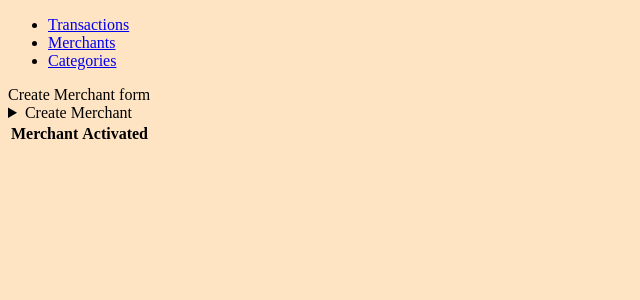
After one commit to Htf-01/Spending-Tracker_Money-Tree, a Flask app: page /merchants in a window 1280 px wide. The commit adds this page. Shown: the top 300 px of the page, without its empty margins (0-640 px from the left). Run offline with Flask 2, Linux system fonts and the light colour scheme; data that the repository does not hold is empty; some libraries are stand-ins or nearby versions.

Commit message:
add merchant & category  activation page

```diff
--- a/app.py
+++ b/app.py
@@ -2,12 +2,16 @@ from flask import Flask, render_template
 
 # Import Controllers
 from controllers.transaction_controller import transaction_blueprint
+from controllers.merchant_controller import merchant_blueprint
+from controllers.category_controller import category_blueprint
 
 
 app = Flask(__name__)
 
 # Import Blueprints
 app.register_blueprint(transaction_blueprint)
+app.register_blueprint(merchant_blueprint)
+app.register_blueprint(category_blueprint)
 
 @app.route('/')
 def home():
--- /dev/null
+++ b/controllers/merchant_controller.py
@@ -0,0 +1,43 @@
+from flask import Flask, Blueprint, render_template, redirect, request
+
+from repositories import merchant_repository
+
+from models.merchant import Merchant
+
+
+merchant_blueprint = Blueprint("merchants", __name__)
+
+# Index
+@merchant_blueprint.route("/merchants")
+def merchants():
+
+    merchants = merchant_repository.select_all()
+
+    return render_template("merchants/index.html", all_merchants = merchants)
+
+# New
+
+# Create
+@merchant_blueprint.route("/merchants", methods = ['POST'])
+def create_merchant():
+
+    merchant = merchant_repository.select_by_name(request.form['name'])
+
+    if merchant == False:
+        merchant_repository.save(Merchant(request.form['name']))
+
+    return redirect('/merchants')
+
+# Show
+# Edit
+# Update
+@merchant_blueprint.route("/merchants/<id>", methods = ['POST'])
+def update_merchant(id):
+
+    if request.form['action'] == 'action':
+        merchant = merchant_repository.select(id)
+        merchant_repository.update_activated(merchant)
+
+    return redirect('/merchants')
+
+# Delete
--- a/repositories/merchant_repository.py
+++ b/repositories/merchant_repository.py
@@ -16,13 +16,27 @@ def save(merchant):
 def select_all():
     merchants = []
 
-    sql = "SELECT * FROM merchants"
+    sql = "SELECT * FROM merchants order by activated desc, name"
     results = run_sql(sql)
 
     for row in results:
         merchant = Merchant(row['name'], row['activated'], row['id'])
         merchants.append(merchant)
     return merchants
+
+def select_all_activated():
+    merchants = []
+
+    sql = "SELECT * FROM merchants where activated = True order by name"
+    results = run_sql(sql)
+
+    for row in results:
+        merchant = Merchant(row['name'], row['activated'], row['id'])
+        merchants.append(merchant)
+    return merchants
+
+
+
 
 def select(id):
     merchant = None
--- a/templates/base.html
+++ b/templates/base.html
@@ -10,6 +10,12 @@
 <body>
 
 <header>
+    <ul>
+        <li><a href="/transactions">Transactions</a></li>
+        <li><a href="/merchants">Merchants</a></li>
+        <li><a href="/categories">Categories</a></li>
+    </ul>
+
 </header>
 
 <main>
--- /dev/null
+++ b/templates/merchants/index.html
@@ -0,0 +1,36 @@
+{% extends 'base.html'%}
+{% block content %}
+
+Create Merchant form
+<details>
+    <summary>Create Merchant</summary>
+    <form action="/merchants" method="post">
+        <input type="text" name ='name'>
+        <input type="submit">
+    </form>
+</details>
+
+<table>
+    <tr>
+        <th>Merchant</th>
+        <th>Activated</th>
+    </tr>
+    {% for merchant in all_merchants %}
+    <tr>
+        <th>{{merchant.name}}</th>
+        <th>
+            <p>{{merchant.id}}</p>
+            <form action="/merchants/{{merchant.id}}" method="post">
+                {% if merchant.activated == True %}
+                    <button type="submit" name="action" value ="action">Deactivate</button>
+                {% else %}
+                    <button type="submit" name="action" value ="action">Activate</button>
+                {% endif %}
+            </form>
+        </th>
+    </tr>
+    {% endfor %}
+</table>
+
+
+{% endblock %}
```
Also changed, not shown: controllers/category_controller.py (added, +43 -0 lines), controllers/transaction_controller.py (+7 -7 lines), repositories/category_repository.py (+14 -0 lines), templates/categories/index.html (added, +36 -0 lines).
